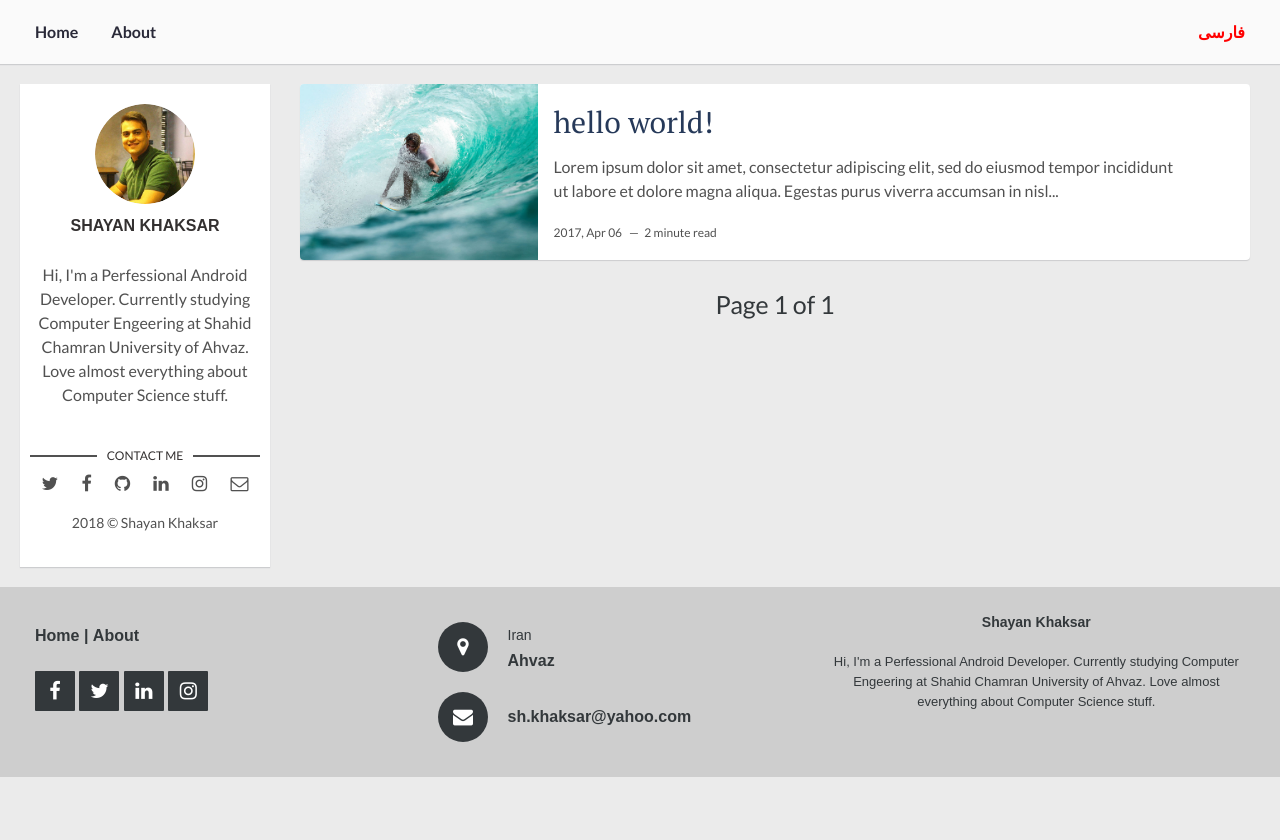
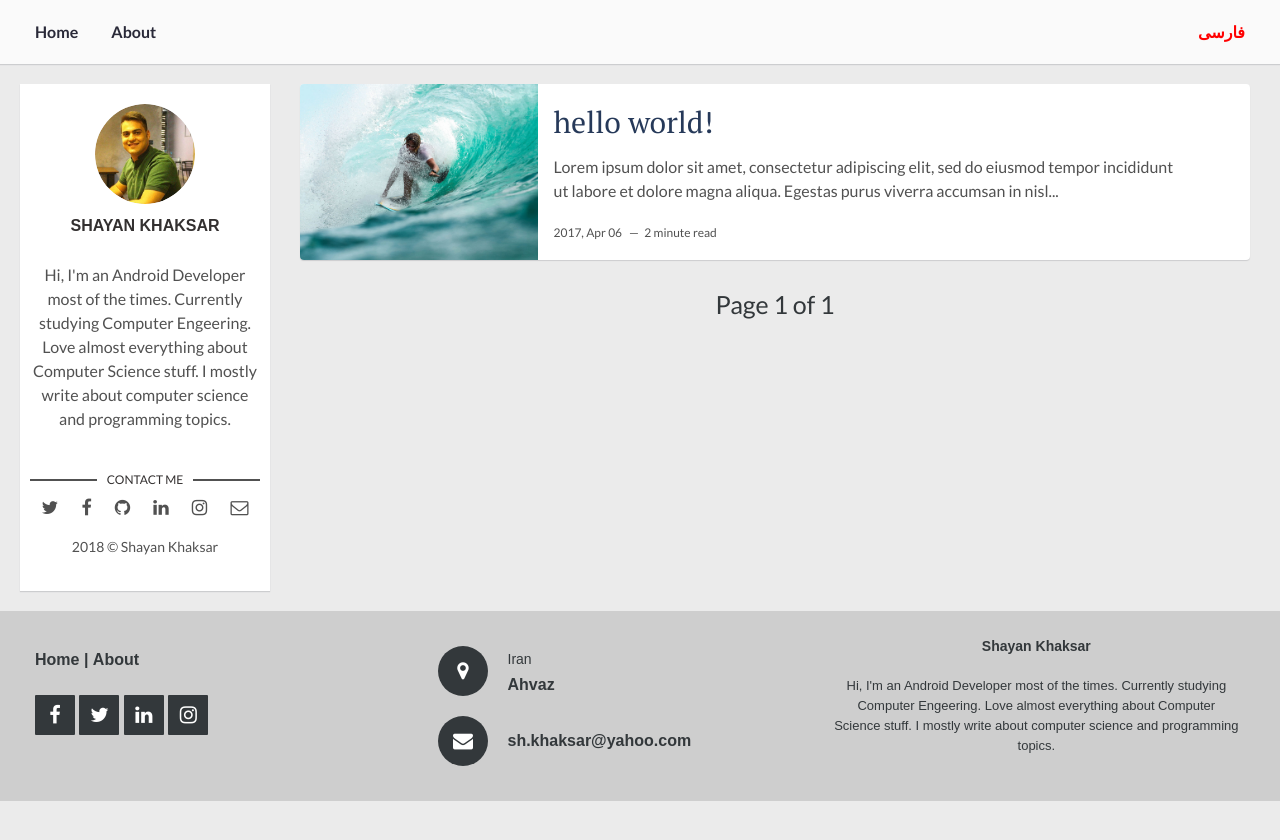
Before and after one commit to shkhaksar/en, a Jekyll site: the page built from index.html, in a window 1280 px wide. Shown: the top 840 px of the page. Built offline with Jekyll 4.4.1, drawn with Linux system fonts in a browser that asks for light colours; the list of posts is cut into pages by our own code.

Commit message:
fix desc

```diff
--- a/_config.yml
+++ b/_config.yml
@@ -1,6 +1,6 @@
-title: Hello World! Welcome to my knowledge base :)
+title: Shayan Khaksar | A computer enthustiast
 description: > # this means to ignore newlines until "baseurl:"
-  Shayan Khaksar Personal Blog
+    Shayan Khaksar Personal Blog
 permalink: '/blog/:title/'
 baseurl: "/en" # the subpath of your site, e.g. /blog
 url: "" # the base hostname & protocol for your site, e.g. http://example.com
@@ -12,7 +12,7 @@ author-img: shayan-khaksar.jpg # add your photo
 author-phone: (+98) 000 000 0000
 author-country: Iran
 author-city: Ahvaz
-about-author: Hi, I'm a Perfessional Android Developer. Currently studying Computer Engeering at Shahid Chamran University of Ahvaz. Love almost everything about Computer Science stuff. # add description
+about-author: Hi, I'm an Android Developer most of the times. Currently studying Computer Engeering. Love almost everything about Computer Science stuff. I mostly write about computer science and programming topics. # add description
 social-twitter: sh_khaksar # add your Twitter handle
 social-facebook: sh.khaksar # add your Facebook handle
 social-github: shkhaksar # add your Github handle
```
